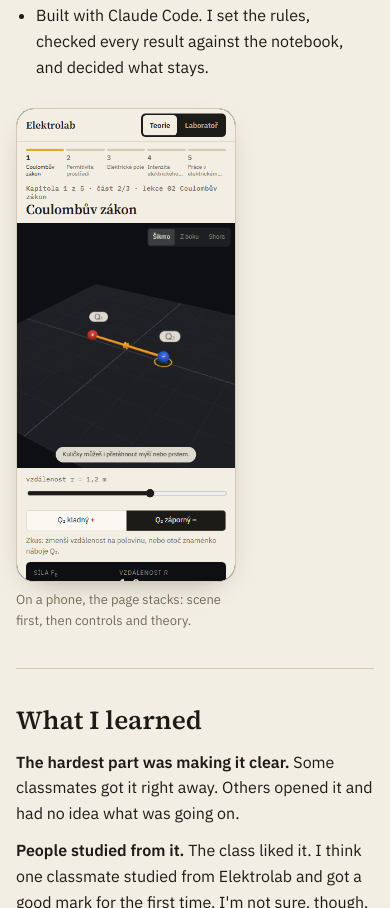
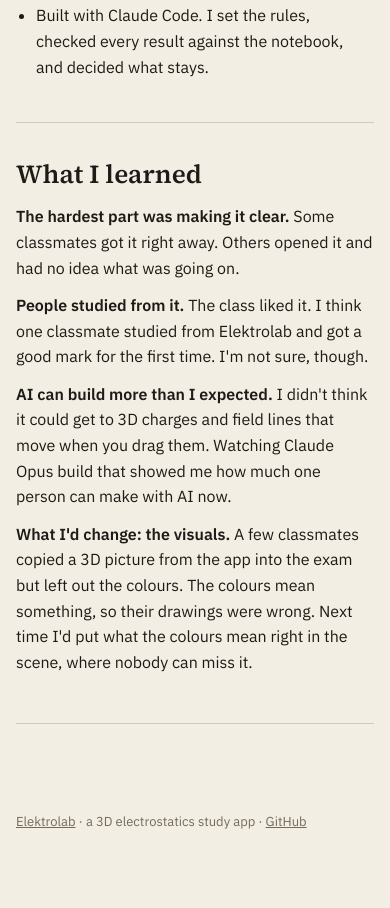
Before and after one commit to QuanDevCZ/elektrolab, a website: page case-study.html in a window 390 px wide. Shown: the part 5079-5987 px from the top of the page. After the commit the page ends 5952 px from the top, so only its background shows below. Drawn offline with Linux system fonts and the light colour scheme.

Commit message:
Case study: remove phone screenshot
Co-Authored-By: Claude Opus 5.5 <noreply@anthropic.com>

```diff
--- a/case-study.html
+++ b/case-study.html
@@ -130,7 +130,6 @@
           <li>Built with Claude Code. I set the rules, checked every result against the notebook, and
             decided what stays.</li>
         </ul>
-        <figure class="shot phone"><img src="assets/phone.png" width="390" height="844" alt="The app on a phone screen: chapter dots, the 3D scene and controls stacked" loading="lazy"><figcaption>On a phone, the page stacks: scene first, then controls and theory.</figcaption></figure>
       </div>
     </section>
     <section class="mine">
--- a/case.css
+++ b/case.css
@@ -75,8 +75,6 @@ code { font: 14px var(--mono); background: var(--paper-2); padding: 1px 5px; bor
 .facts { list-style: none; padding: 0; margin: 28px 0 0; display: grid; grid-template-columns: repeat(4, 1fr); gap: 16px; }
 .facts li { margin: 0; font-size: 14px; color: var(--ink-2); border-top: 2px solid var(--select); padding-top: 10px; }
 .facts b { display: block; font: 600 30px/1.1 var(--serif); color: var(--ink); }
-.shot.phone { max-width: 220px; margin-top: 28px; }
-.shot.phone img { border-radius: 18px; }
 
 @media (max-width: 760px) {
   .facts { grid-template-columns: 1fr 1fr; }
--- a/plan.txt
+++ b/plan.txt
@@ -406,3 +406,4 @@ when the user says so.
 - 2026-11-22: Feedback section, its loader script, .quotes styles and testimonials.json removed at the user's request.
 - 2026-11-22: "Try it here" iframe replaced by a "Want to try it?" card (assets/try.png) opening the full app. Case-study links add ?from=case; the app then shows "← Back to case study" in the top bar (hidden otherwise). 84/84 tests.
 - 2026-11-22: case study images keep their aspect ratio (img height: auto); "How it works" screenshots stacked one per row.
+- 2026-11-22: phone screenshot removed from the case study at the user's request (assets/phone.png deleted).
```
Also changed, not shown: assets/phone.png (deleted).
